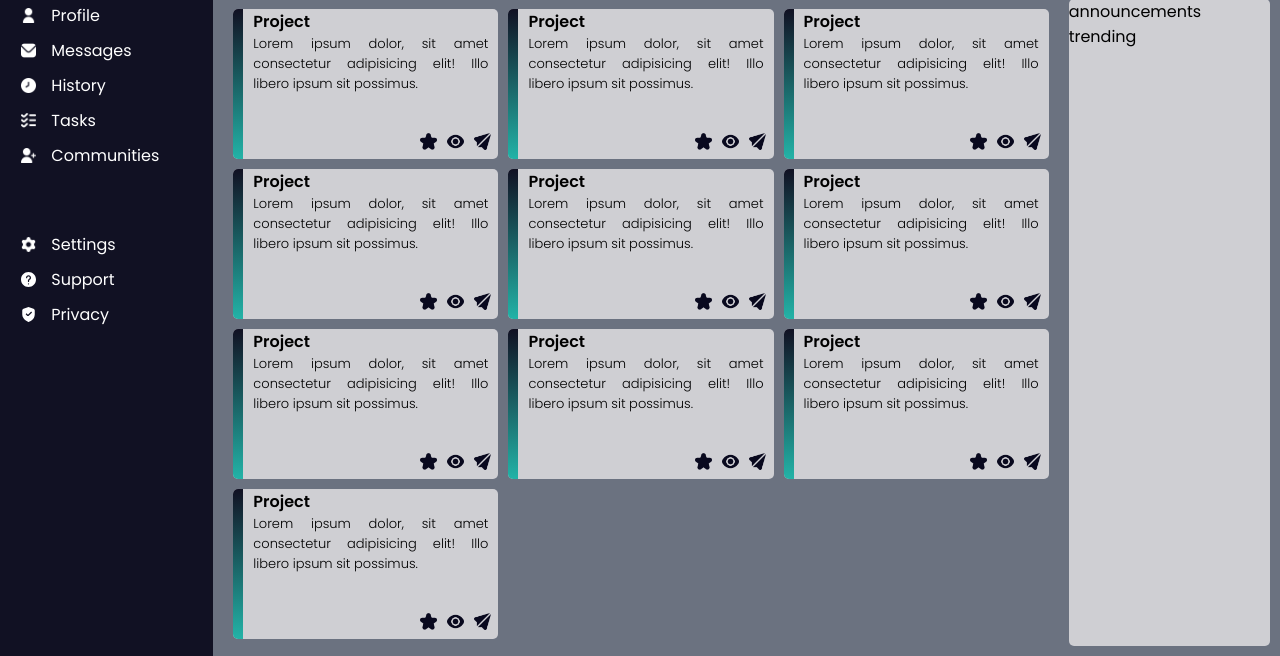
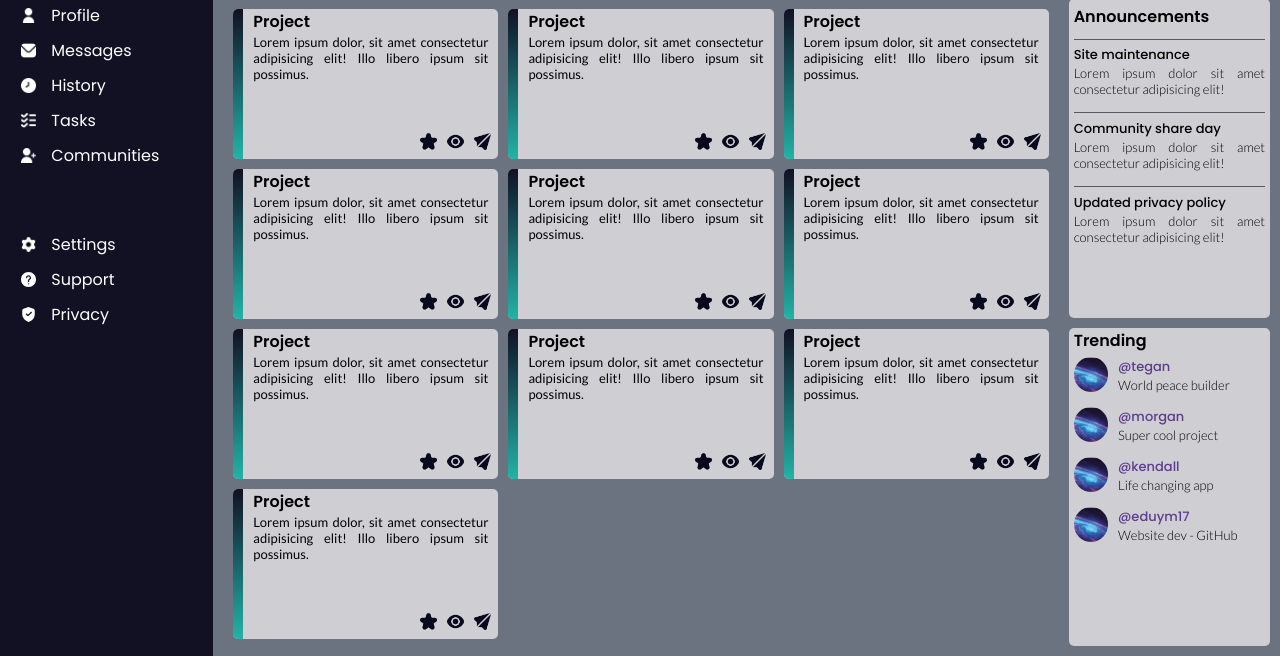
Before and after one commit to eduym17/TOP-project-admin-dashboard, a plain HTML site: page index.html in a window 1280 px wide. Shown: the part 144-800 px from the top of the page. Drawn offline with Linux system fonts and the light colour scheme.

Commit message:
Add right bar and final styling sheet

```diff
--- a/index.html
+++ b/index.html
@@ -20,7 +20,7 @@
       <div class="usertop">
         <img src="./assets/icons/bell-ring.svg" alt="notifications" class="icons">
         <img src="./assets/images/Universe.png" alt="profile" class="profiletop">
-        <p>Eduardo Yañez</p>
+        <p>&copy; Eduardo Yañez</p>
       </div>
     </div>
     <div class="bottomheader">
@@ -28,7 +28,7 @@
         <img src="./assets/images/Universe.png" alt="profile">
         <div class="welcome">
           <p class="welcometext">Hi there,</p>
-          <p>Eduardo Yañez</p>
+          <p>Eduardo Yañez!</p>
         </div>
       </div>
       <div class="buttons">
@@ -211,8 +211,60 @@
 
     </div>
     <div class="rightbar">
-      announcements
-      trending
+      <div class="announcements">
+        <p>Announcements</p>
+        <div class="announcement">
+          <p>Site maintenance</p>
+          <p class="ann-description">Lorem ipsum dolor sit amet consectetur adipisicing elit!</p>
+        </div>
+        <div class="announcement">
+          <p>Community share day</p>
+          <p class="ann-description">Lorem ipsum dolor sit amet consectetur adipisicing elit!</p>
+        </div>
+        <div class="announcement">
+          <p>Updated privacy policy</p>
+          <p class="ann-description">Lorem ipsum dolor sit amet consectetur adipisicing elit!</p>
+        </div>
+      </div>
+      <div class="trendings">
+        <p>Trending</p>
+        <div class="trending">
+          <div>
+            <img src="./assets/images/Universe.png" alt="profile" class="trendpicture">
+          </div>
+          <div class="trendingtexts">
+            <p class="tag">@tegan</p>
+            <p class="tren-description">World peace builder</p>
+          </div>
+        </div>
+        <div class="trending">
+          <div>
+            <img src="./assets/images/Universe.png" alt="profile" class="trendpicture">
+          </div>
+          <div class="trendingtexts">
+            <p class="tag">@morgan</p>
+            <p class="tren-description">Super cool project</p>
+          </div>
+        </div>
+        <div class="trending">
+          <div>
+            <img src="./assets/images/Universe.png" alt="profile" class="trendpicture">
+          </div>
+          <div class="trendingtexts">
+            <p class="tag">@kendall</p>
+            <p class="tren-description">Life changing app</p>
+          </div>
+        </div>
+        <div class="trending">
+          <div>
+            <img src="./assets/images/Universe.png" alt="profile" class="trendpicture">
+          </div>
+          <div class="trendingtexts">
+            <p class="tag">@eduym17</p>
+            <p class="tren-description">Website dev - GitHub</p>
+          </div>
+        </div>
+      </div>
     </div>
   </div>
 </body>
--- a/styles.css
+++ b/styles.css
@@ -84,7 +84,8 @@ input:hover {
 }
 
 .profilebottom {
-  height: 100%;
+  width: 100%;
+  height: 80%;
   display: flex;
   align-items: center;
   gap: 15px;
@@ -102,6 +103,7 @@ input:hover {
   align-items: flex-start;
   justify-content: center;
   font-size: large;
+  flex-wrap: nowrap;
 }
 
 .welcometext {
@@ -136,11 +138,12 @@ button:hover {
 .sidebar {
   background: #111123;
   grid-column: 1 / span 2;
-  grid-row: 1 / span 12;
+  grid-row: 1 / span 13;
   display: flex;
   flex-direction: column;
   color: white;
   gap: 8%;
+  height: 100vh;
 }
 
 .logo {
@@ -148,6 +151,7 @@ button:hover {
   grid-row: 1 / span 2;
   display: flex;
   align-items: center;
+  justify-content: center;
 }
 
 .logo > img {
@@ -190,17 +194,19 @@ button:hover {
   border-radius: 5px;
   display: grid;
   grid-template-columns: repeat(4, 1fr) 1fr;
-  grid-template-rows: repeat(auto-fit, minmax(150px, 1fr));
+  grid-template-rows: repeat(auto-fill, 1fr);
+  align-items: start;
   gap: 10px;
 }
 
 .projects {
   grid-column: 1 / span 4;
   display: grid;
-  grid-template-columns: repeat(auto-fit, minmax(200px, 1fr));
+  grid-template-columns: repeat(auto-fill, minmax(200px, 1fr));
   gap: 10px;
   padding: 10px;
   overflow: auto;
+  max-height: 80vh;
 }
 
 .projects > div {
@@ -233,7 +239,8 @@ button:hover {
 
 .description {
   font-size: small;
-  font-weight: 300;
+  font-weight: 400;
+  font-family: 'Lato', sans-serif;
 }
 
 .projecticons {
@@ -252,7 +259,81 @@ button:hover {
 }
 
 .rightbar {
+  grid-column: 5 / span 1;
+  height: 100%;
+  display: grid;
+  grid-template-columns: 1fr;
+  grid-template-rows: repeat(2, 1fr);
+  gap: 10px;
+  font-weight: 600;
+  overflow: auto;
+}
+
+.announcements {
   background: #cfcfd3;
-  grid-column: 5 / span 1;
   border-radius: 5px;
+  padding: 5px;
+  text-align: justify;
+  display: flex;
+  flex-direction: column;
+  gap: 3%;
 }
+
+.announcement {
+  border-top: 1px solid #585865;
+  font-weight: 500;
+  font-size: small;
+  padding-top: 3%;
+  padding-bottom: 3%;
+  overflow: hidden;
+}
+
+.ann-description {
+  font-family: 'Lato', sans-serif;
+  font-weight: 300;
+  font-size: small;
+}
+
+.trendings {
+  background: #cfcfd3;
+  padding-left: 5px;
+  border-radius: 5px;
+  display: flex;
+  flex-direction: column;
+  align-items: flex-start;
+}
+
+.trendings > p {
+  align-self: flex-start;
+  padding-bottom: 2%;
+}
+
+.trending {
+  font-weight: 500;
+  font-size: small;
+  overflow: hidden;
+  display: flex;
+  align-items: flex-start;
+  gap: 10px;
+  height: 50px;
+}
+
+.trendpicture {
+  height: 35px;
+  border-radius: 25px;
+}
+
+.trendingtexts {
+  display: flex;
+  flex-direction: column;
+}
+
+.tag {
+  color: #5d3b8f;
+}
+
+.tren-description {
+  font-family: 'Lato', sans-serif;
+  font-weight: 300;
+  font-size: small;
+}
```
